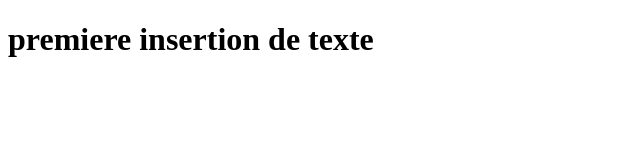
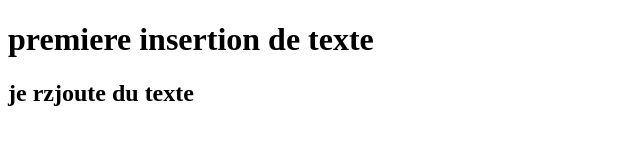
Before and after one commit to reso69/test4, a plain HTML site: page index.html in a window 1280 px wide. Shown: the whole page, without its empty margins (0-640 px from the left). Drawn offline with Linux system fonts and the light colour scheme.

Commit message:
Update index.html

```diff
--- a/index.html
+++ b/index.html
@@ -8,5 +8,6 @@
 </head>
 <body>
     <h1>premiere insertion de texte</h1>
+    <h2>je rzjoute du texte</h2>
 </body>
 </html>
```
